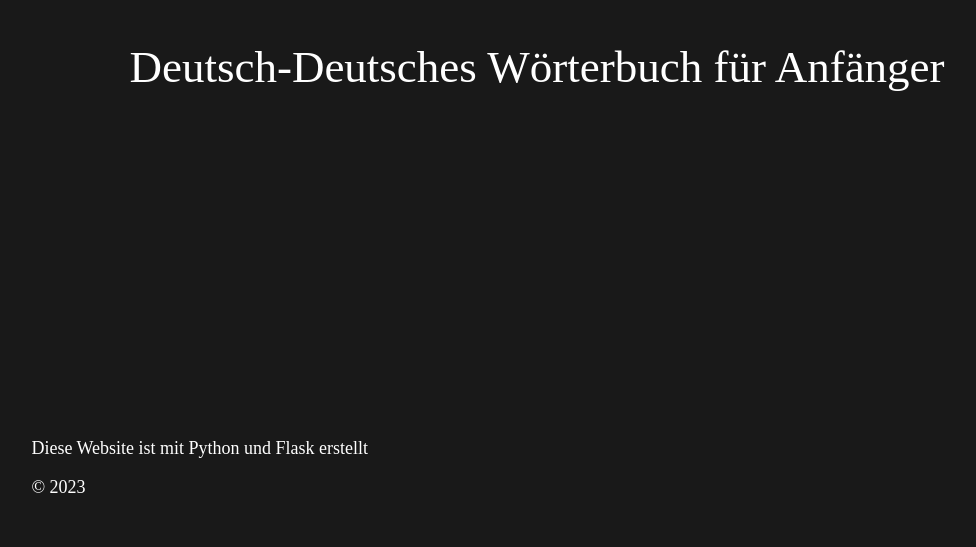
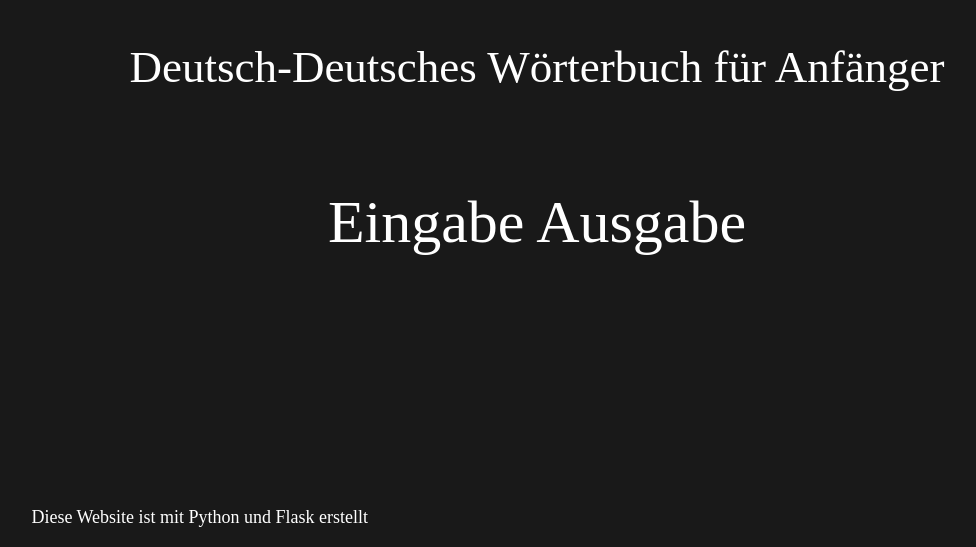
Before and after one commit to Selge/Baerendreck, a Python web app: template templates/baerendreck.html in a window 1280 px wide. Shown: the part 183-730 px from the top of the page, without its empty margins (103-1079 px from the left). Run offline with Jinja, Linux system fonts and the light colour scheme; the template is opened without the code that fills it, so the values that code supplies are empty.

Commit message:
Update baerendreck.html

```diff
--- a/templates/baerendreck.html
+++ b/templates/baerendreck.html
@@ -19,7 +19,7 @@
 <h1>Bärendreck</h1>
 <p>Deutsch-Deutsches Wörterbuch für Anfänger</p>
 <div class="joke">
-    {{ Hochdeutsch }}  {{ Witzbold }}
+    Eingabe  Ausgabe
 </div>
 <div class="joke">
     {{ Hochdeutsch }}  {{ Witzbold }}
```
